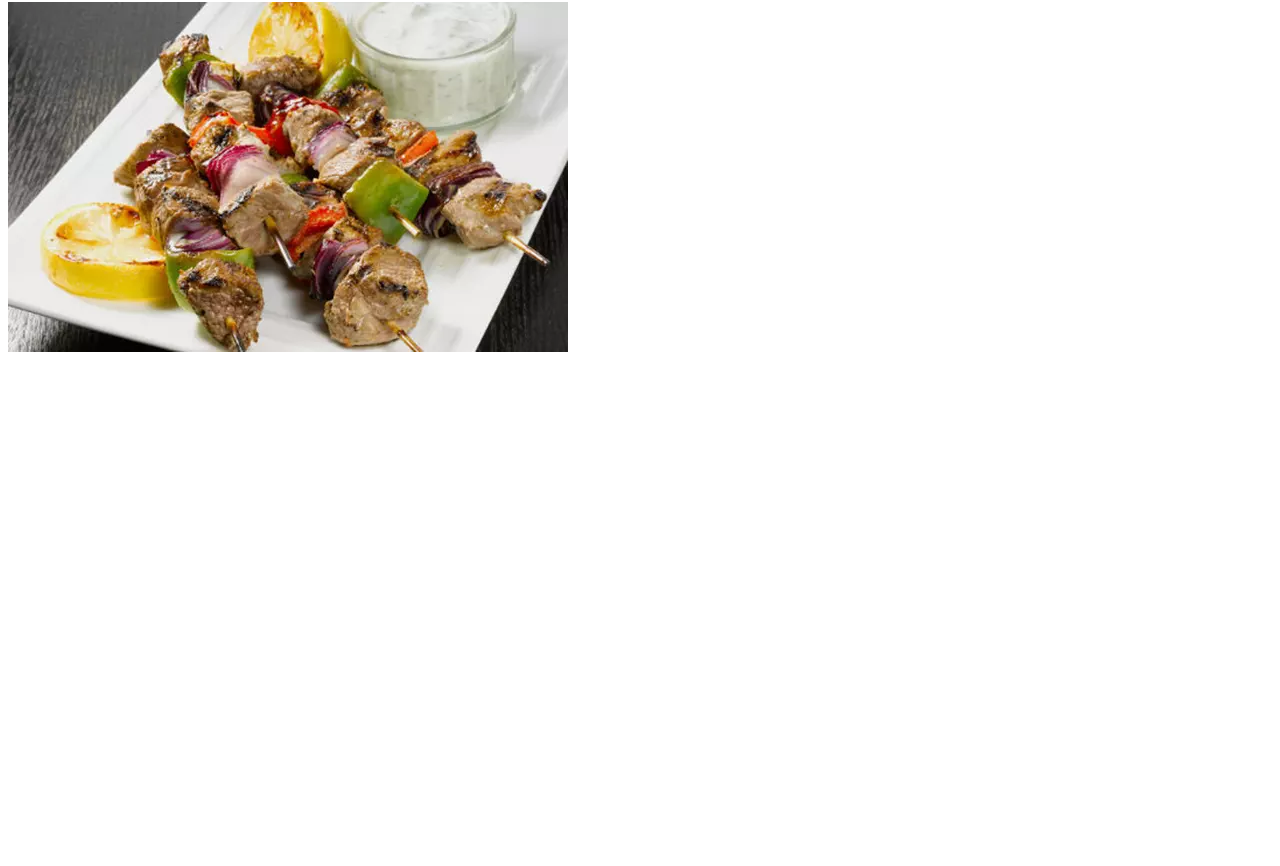
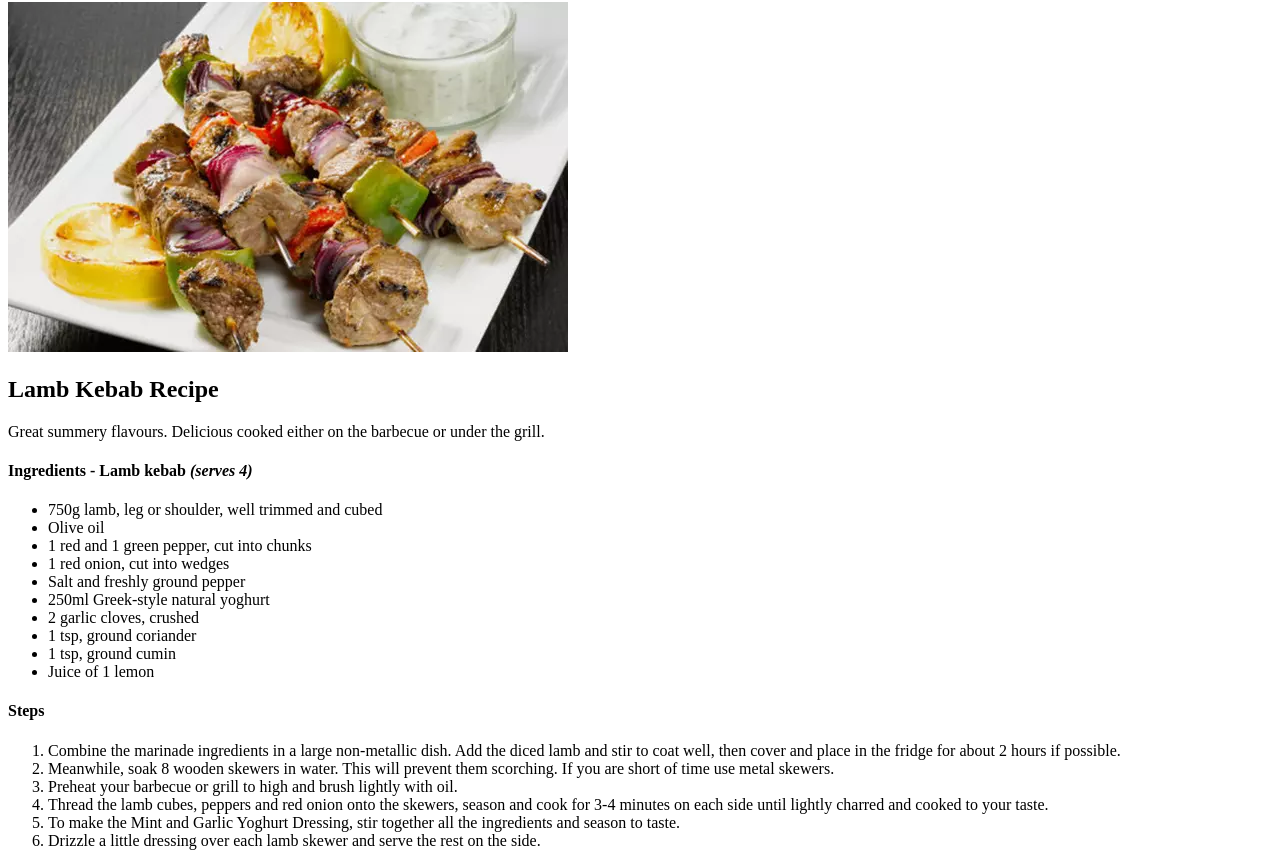
Before and after one commit to CliffordDean22/odin-recipes, a plain HTML site: page recipes/lamb-kebab.html in a window 1280 px wide. Shown: the part 78-944 px from the top of the page. Before the commit the page ends 800 px from the top, so only its background shows below. Drawn offline with Linux system fonts and the light colour scheme.

Commit message:
Lamb Kebabs updated, amatriciana recipe added

```diff
--- a/recipes/lamb-kebab.html
+++ b/recipes/lamb-kebab.html
@@ -10,7 +10,34 @@
 
 <body>
     <h1>Lamb Kebab</h1>
-    <img src="images/lamb-kebab.webp" alt="lamb-kebab">
+    <img src="images/lamb-kebab.webp" alt="lamb kebab">
+    <h2>Lamb Kebab Recipe</h2>
+    <p>Great summery flavours. Delicious cooked either on the barbecue or under the grill.</p>
+    <h4>Ingredients - Lamb kebab <em>(serves 4)</em></h4>
+    <ul>
+        <li>750g lamb, leg or shoulder, well trimmed and cubed</li>
+        <li>Olive oil</li>
+        <li>1 red and 1 green pepper, cut into chunks</li>
+        <li>1 red onion, cut into wedges</li>
+        <li>Salt and freshly ground pepper</li>
+        <li>250ml Greek-style natural yoghurt</li>
+        <li>2 garlic cloves, crushed</li>
+        <li>1 tsp, ground coriander</li>
+        <li>1 tsp, ground cumin</li>
+        <li>Juice of 1 lemon</li>
+    </ul>
+    <h4>Steps</h4>
+    <ol>
+        <li>Combine the marinade ingredients in a large non-metallic dish. Add the diced lamb and stir to coat well,
+            then cover and place in the fridge for about 2 hours if possible. </li>
+        <li>Meanwhile, soak 8 wooden skewers in water. This will prevent them scorching. If you are short of time use
+            metal skewers.</li>
+        <li>Preheat your barbecue or grill to high and brush lightly with oil.</li>
+        <li>Thread the lamb cubes, peppers and red onion onto the skewers, season and cook for 3-4 minutes on each side
+            until lightly charred and cooked to your taste.</li>
+        <li>To make the Mint and Garlic Yoghurt Dressing, stir together all the ingredients and season to taste.</li>
+        <li>Drizzle a little dressing over each lamb skewer and serve the rest on the side.</li>
+    </ol>
 </body>
 
 </html>
```
Also changed, not shown: index.html (+1 -0 lines), recipes/bucatini-amatriciana.html (added, +49 -0 lines), recipes/madras.html (+1 -1 lines), recipes/images/bucatini-amatriciana.jpeg (added).
